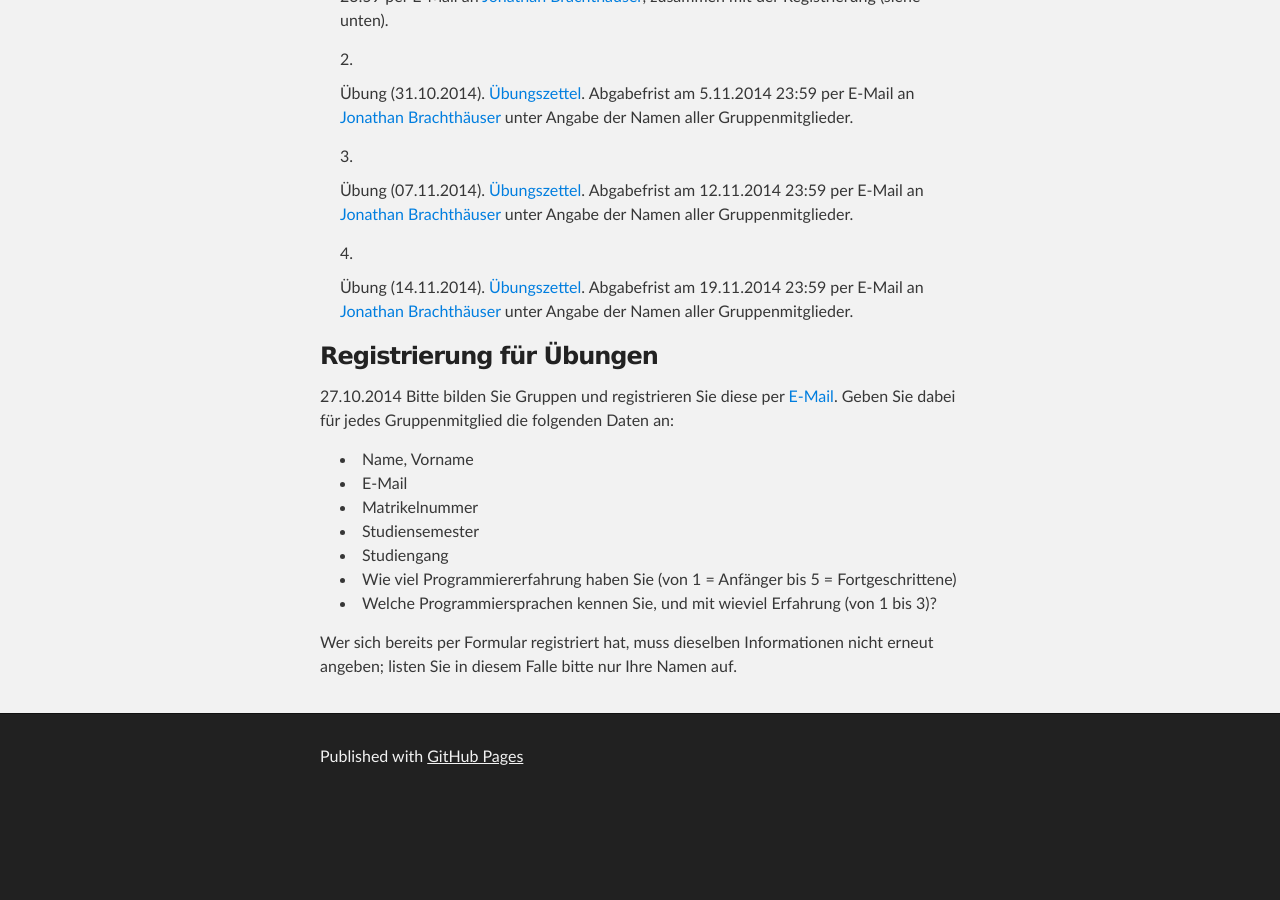
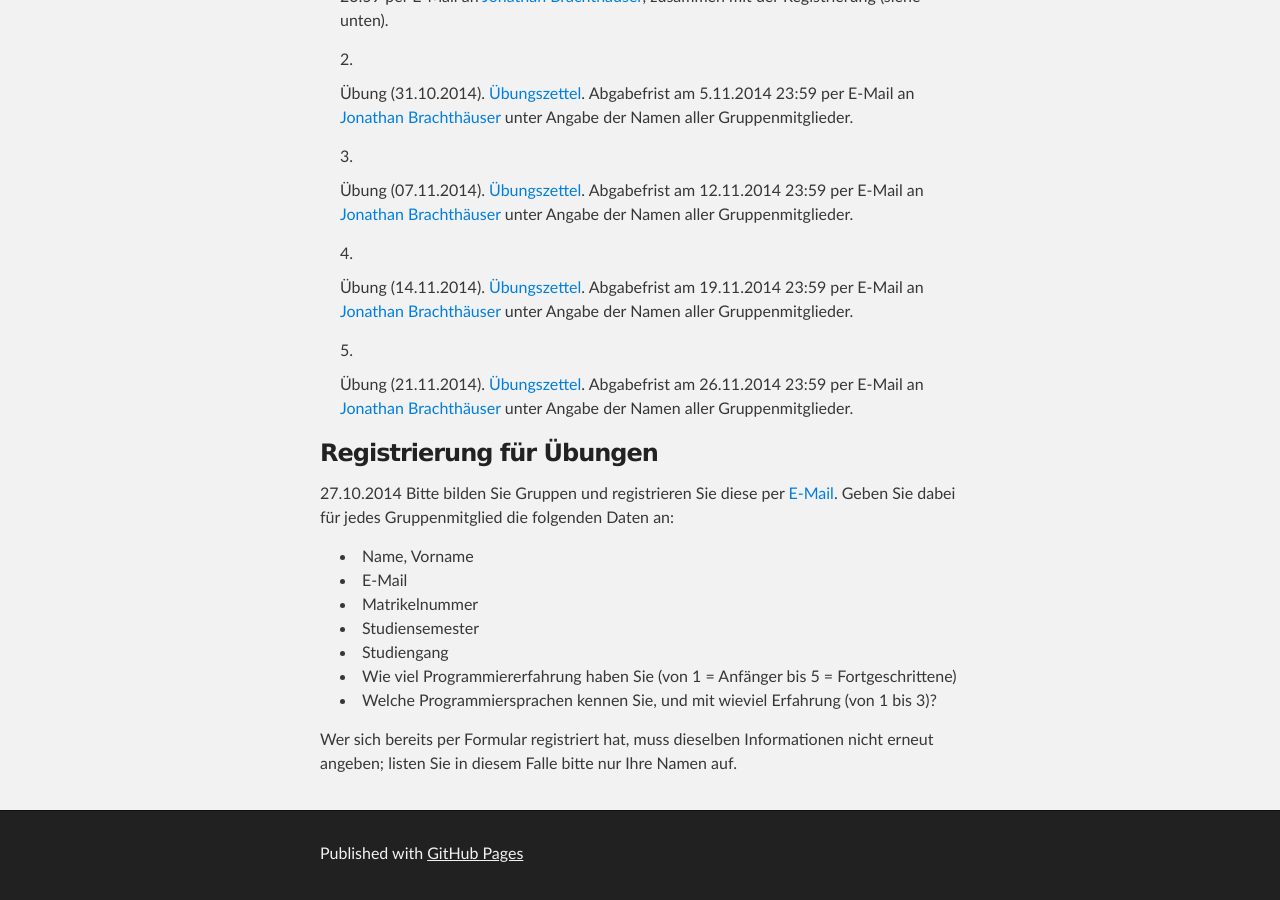
Before and after one commit to ps-mr/ps-mr.github.io, a Jekyll site: the page built from ws14-softwaredesign.md, in a window 1280 px wide and 900 px high, scrolled down 1320 px. Built offline with Jekyll 4.4.1, drawn with Linux system fonts in a browser that asks for light colours; before the commit the page ends 2123 px from its top, so only the background shows below that.

Commit message:
Added 5th exercise

```diff
--- a/ws14-softwaredesign.md
+++ b/ws14-softwaredesign.md
@@ -44,6 +44,8 @@
 
 4. Übung (14.11.2014). [Übungszettel](https://github.com/b-studios/SDPT2014/raw/master/exercises/WS14-SDPT%20Ex4.pdf). Abgabefrist am 19.11.2014 23:59 per E-Mail an [Jonathan Brachthäuser](mailto:jonathan.brachthaeuser@uni-tuebingen.de) unter Angabe der Namen aller Gruppenmitglieder.
 
+5. Übung (21.11.2014). [Übungszettel](https://github.com/b-studios/SDPT2014/raw/master/exercises/WS14-SDPT%20Ex5.pdf). Abgabefrist am 26.11.2014 23:59 per E-Mail an [Jonathan Brachthäuser](mailto:jonathan.brachthaeuser@uni-tuebingen.de) unter Angabe der Namen aller Gruppenmitglieder.
+
 
 ### Registrierung für Übungen
 
```
